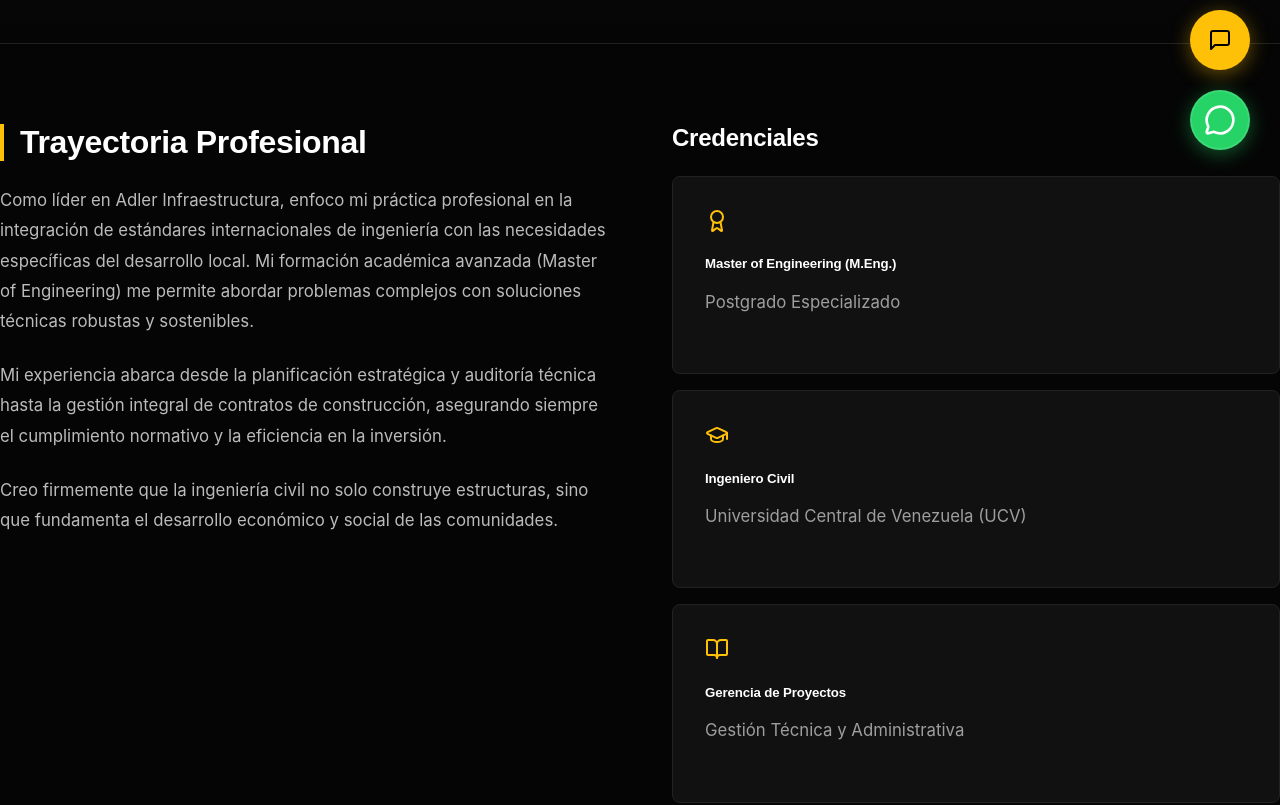
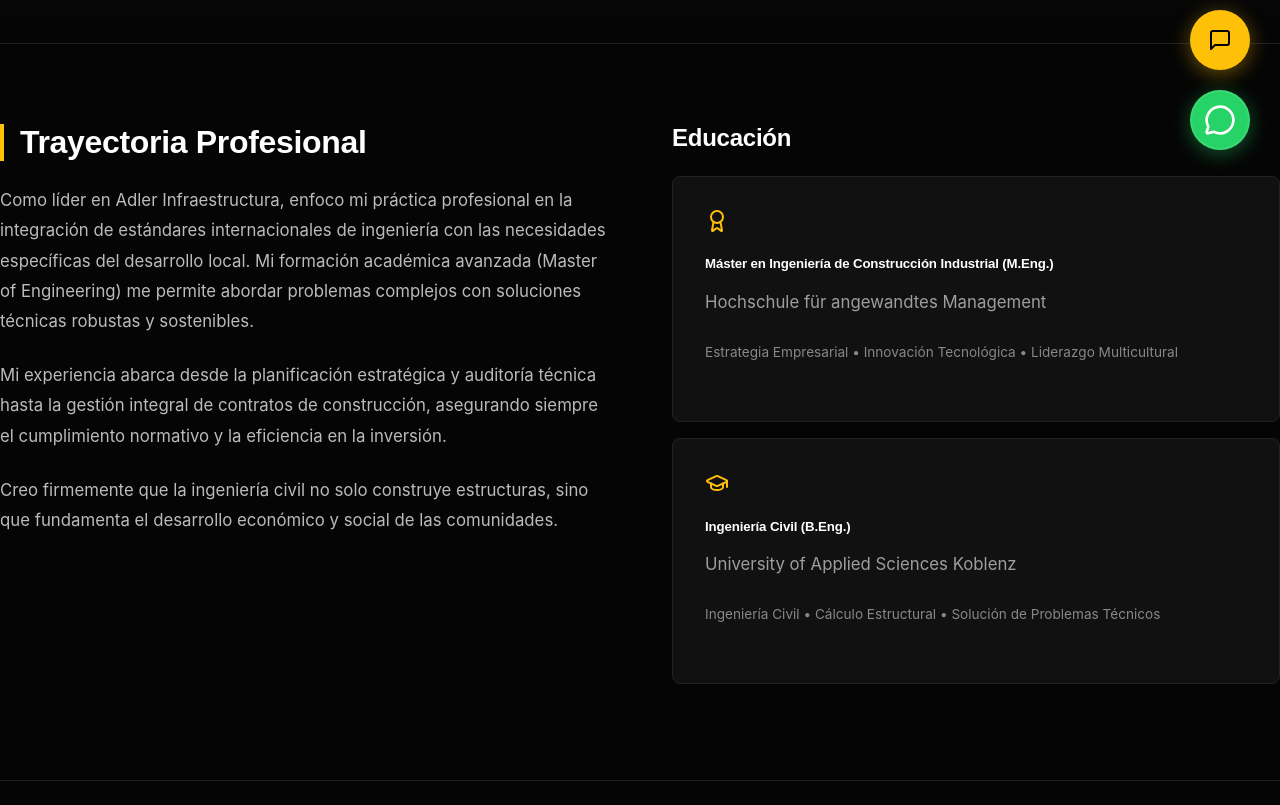
Before and after one commit to eNergy9k3z/adler_infrastructura, a React (Vite) app: page /equipo in a window 1280 px wide. Shown: the part 620-1425 px from the top of the page. Built offline with nearby package versions, Linux system fonts and the light colour scheme.

Commit message:
content: update profile education with user real academic background

```diff
--- a/src/pages/Profile.jsx
+++ b/src/pages/Profile.jsx
@@ -82,26 +82,26 @@ const Profile = () => {
                         </p>
                     </div>
 
-                    {/* Credentials Sidebar */}
+                    {/* Credentials Sidebar - UPDATED WITH REAL EDUCATION */}
                     <div className="creds-section">
-                        <h3 style={{ fontSize: '1.5rem', marginBottom: '1.5rem', color: 'white' }}>Credenciales</h3>
+                        <h3 style={{ fontSize: '1.5rem', marginBottom: '1.5rem', color: 'white' }}>Educación</h3>
 
                         <div className="cred-card" style={{ marginBottom: '1rem' }}>
                             <div className="cred-icon"><Award size={24} /></div>
-                            <h5 style={{ color: 'white', fontWeight: 'bold' }}>Master of Engineering (M.Eng.)</h5>
-                            <p className="text-muted text-sm">Postgrado Especializado</p>
+                            <h5 style={{ color: 'white', fontWeight: 'bold' }}>Máster en Ingeniería de Construcción Industrial (M.Eng.)</h5>
+                            <p className="text-muted text-sm">Hochschule für angewandtes Management</p>
+                            <p className="text-sm" style={{ color: '#888', marginTop: '0.5rem', fontSize: '0.85rem' }}>
+                                Estrategia Empresarial • Innovación Tecnológica • Liderazgo Multicultural
+                            </p>
                         </div>
 
                         <div className="cred-card" style={{ marginBottom: '1rem' }}>
                             <div className="cred-icon"><GraduationCap size={24} /></div>
-                            <h5 style={{ color: 'white', fontWeight: 'bold' }}>Ingeniero Civil</h5>
-                            <p className="text-muted text-sm">Universidad Central de Venezuela (UCV)</p>
-                        </div>
-
-                        <div className="cred-card">
-                            <div className="cred-icon"><BookOpen size={24} /></div>
-                            <h5 style={{ color: 'white', fontWeight: 'bold' }}>Gerencia de Proyectos</h5>
-                            <p className="text-muted text-sm">Gestión Técnica y Administrativa</p>
+                            <h5 style={{ color: 'white', fontWeight: 'bold' }}>Ingeniería Civil (B.Eng.)</h5>
+                            <p className="text-muted text-sm">University of Applied Sciences Koblenz</p>
+                            <p className="text-sm" style={{ color: '#888', marginTop: '0.5rem', fontSize: '0.85rem' }}>
+                                Ingeniería Civil • Cálculo Estructural • Solución de Problemas Técnicos
+                            </p>
                         </div>
                     </div>
 
```
